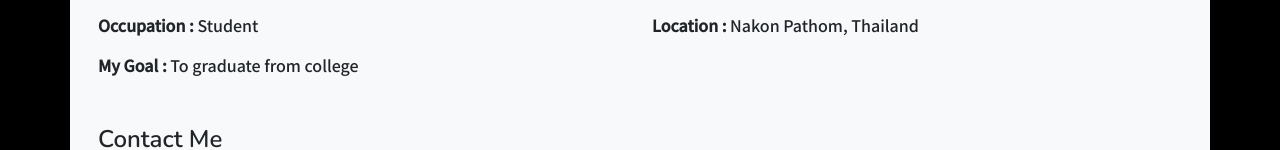
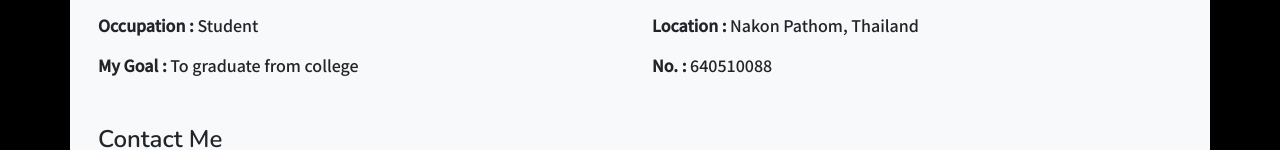
Before and after one commit to mixpro1216/resume, a plain HTML site: page index.html in a window 1280 px wide. Shown: the part 729-879 px from the top of the page. Drawn offline with nearby package versions, Linux system fonts and the light colour scheme.

Commit message:
version 1.2
add student number lol

```diff
--- a/index.html
+++ b/index.html
@@ -67,6 +67,7 @@ crossorigin="anonymous"></script>
           <p> <b>Minor :</b> English </p>
           <p> <b>Age :</b> 21 </p>
           <p> <b>Location :</b> Nakon Pathom, Thailand</p>
+          <p> <b>No. :</b>  640510088 </p>
         </div>
         <br>
       </div>
```
